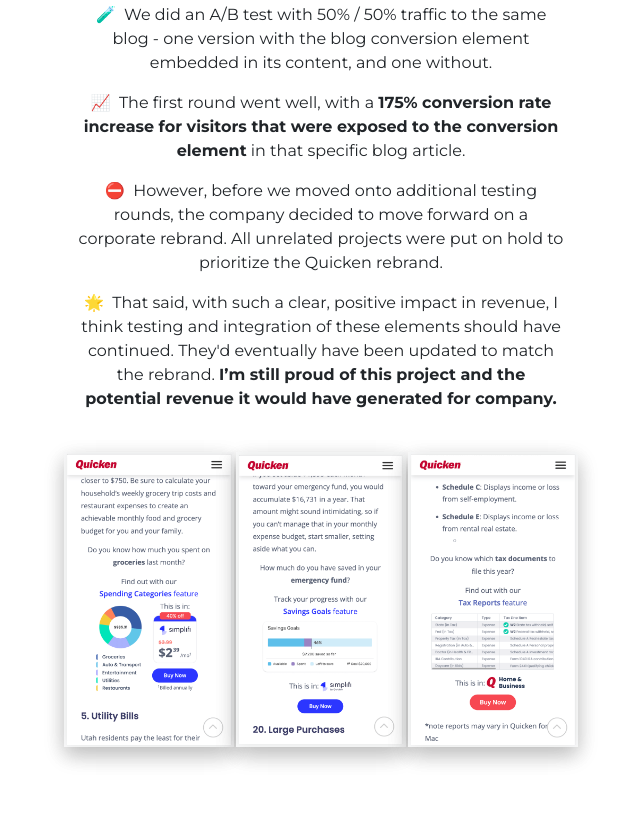
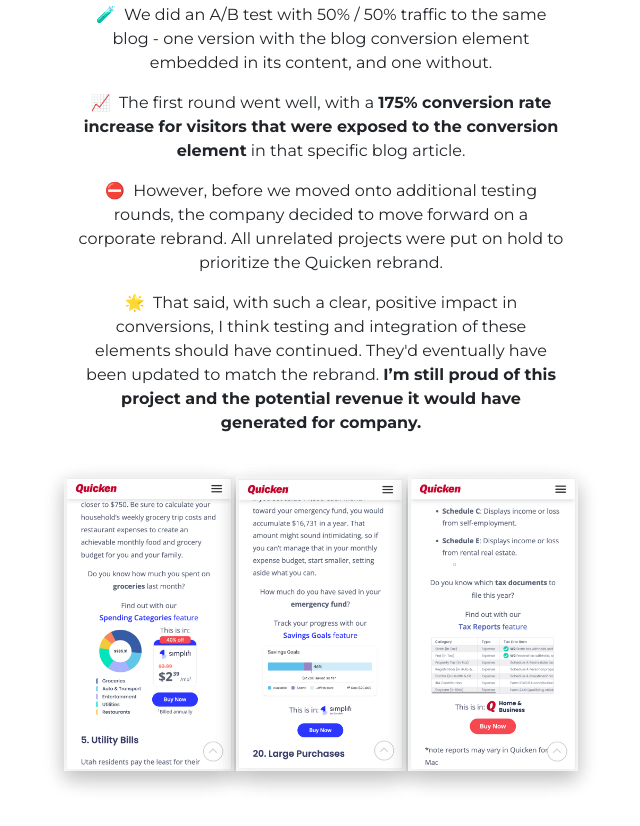
Before and after one commit to melanierosson/melp-designs, a website: page assets/pages/bce.html in a window 1280 px wide. Shown: the part 3582-4408 px from the top of the page, without its empty margins (319-959 px from the left). Drawn offline with nearby package versions, Linux system fonts and the light colour scheme.

Commit message:
text update at the end of the bce portfolio project page

```diff
--- a/assets/pages/bce.html
+++ b/assets/pages/bce.html
@@ -212,7 +212,7 @@
 
               <p>⛔ &nbsp;However, before we moved onto additional testing rounds, the company decided to move forward on a corporate rebrand. All unrelated projects were put on hold to prioritize the Quicken rebrand.</p>
 
-              <p>🌟 &nbsp;That said, with such a clear, positive impact in revenue, I think testing and integration of these elements should have continued. They'd eventually have been updated to match the rebrand. <b>I’m still proud of this project and the potential revenue it would have generated for company.</b> </p>
+              <p>🌟 &nbsp;That said, with such a clear, positive impact in conversions, I think testing and integration of these elements should have continued. They'd eventually have been updated to match the rebrand. <b>I’m still proud of this project and the potential revenue it would have generated for company.</b> </p>
           </div>
 
           <div class="col-12 mx-0 px-0  flex-display-row flex-align-center bottom-row">
```
